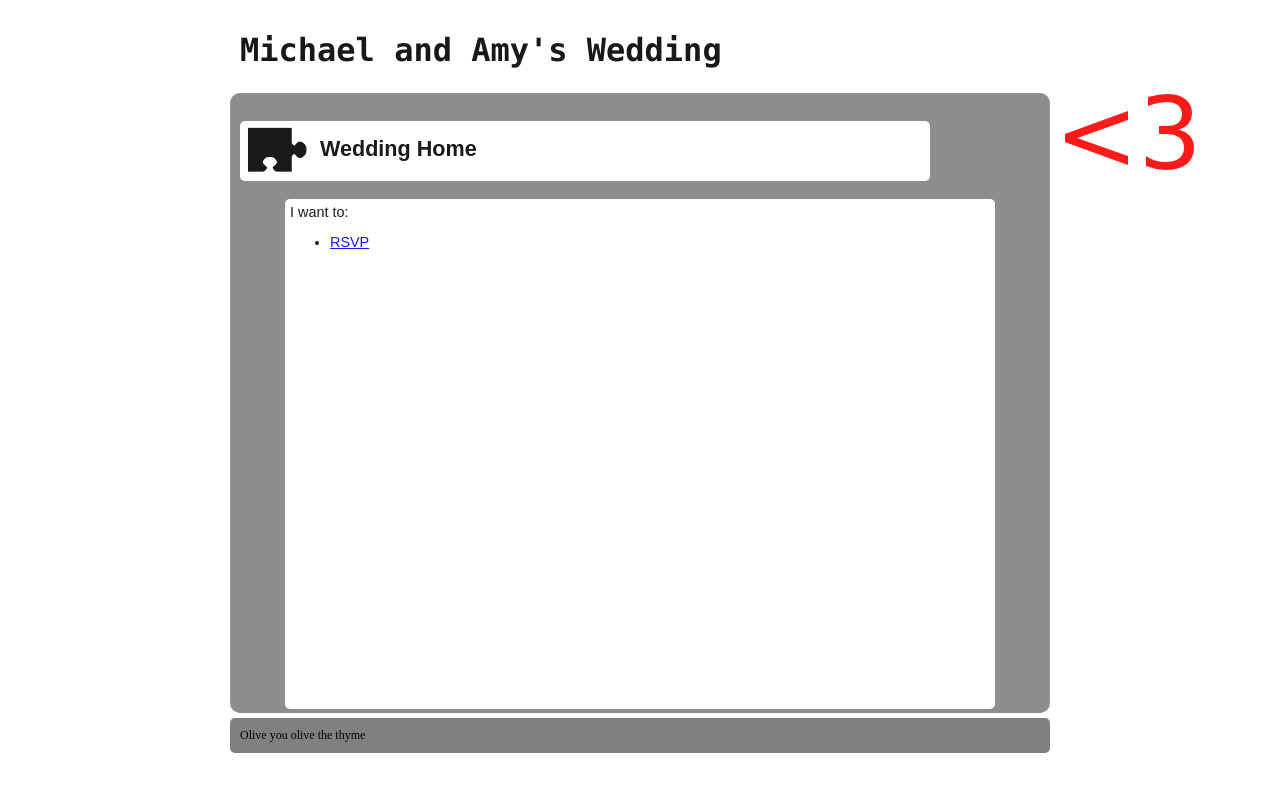
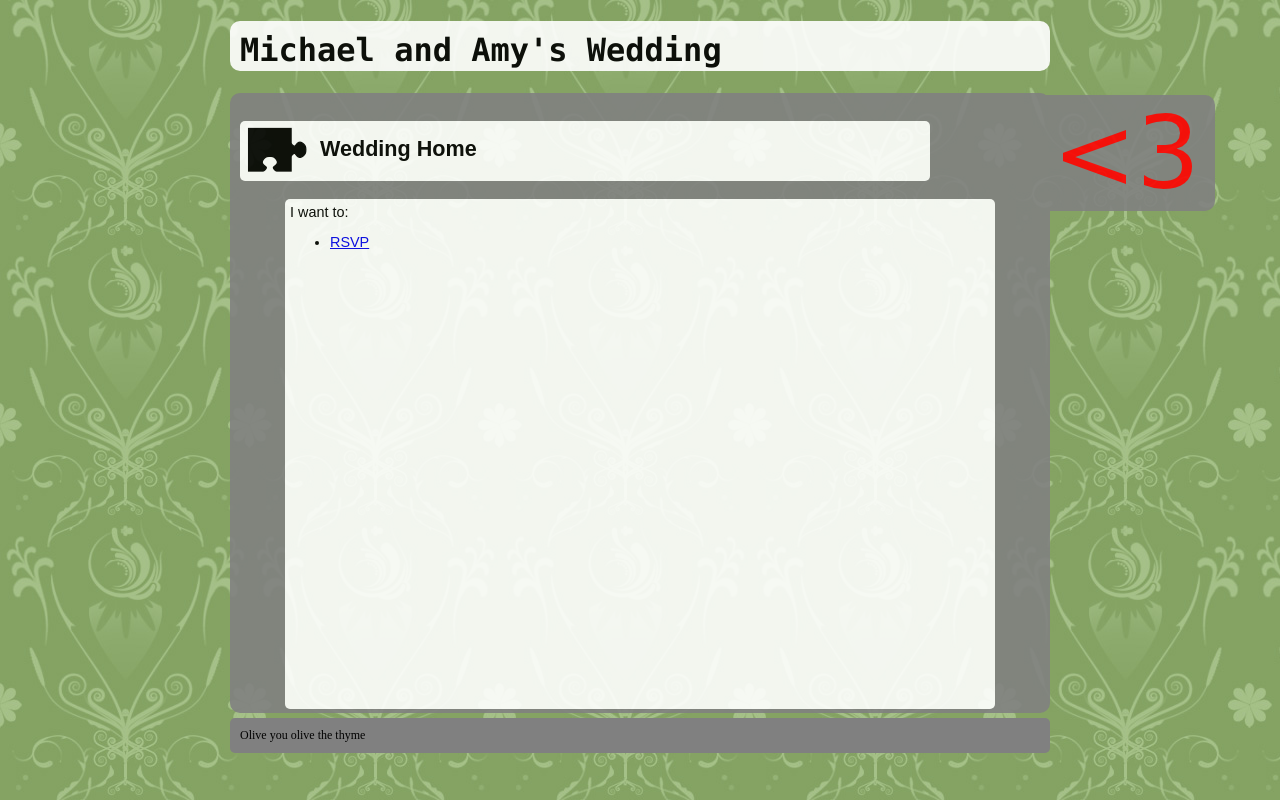
Before and after one commit to mfairchild365/wedding_rsvp, a PHP site: page /wedding/ in a window 1280 px wide. Run offline with PHP 8.4, Linux system fonts and the light colour scheme.

Commit message:
Add some background images and a background color to the <3

```diff
--- a/www/css/main.css
+++ b/www/css/main.css
@@ -1,18 +1,27 @@
 body {
     background-color: white;
+    background-image: url('../images/back-green3.jpg');
+}
+
+#heartcontainer {
+    top:95px;
+    position: fixed;
+    width: 975px;
+    height: 116px;
+    margin-left: auto;
+    margin-right: auto;
+    z-index: -1;
 }
 
 #heart {
-    top:75px;
-    position: fixed;
-    width: 975px;
+    background-color: grey;
     height: 116px;
     background-image: url('../images/heart.png');
     background-repeat: no-repeat;
     background-position: right top;
-    margin-left: auto;
-    margin-right: auto;
-    z-index: -1;
+    -webkit-border-radius: 10px;
+    -moz-border-radius: 10px;
+    border-radius: 10px;
 }
 
 #left, #middle. #right {
--- a/www/templates/default/Wedding/Controller.tpl.php
+++ b/www/templates/default/Wedding/Controller.tpl.php
@@ -11,7 +11,7 @@
     <h1><a href="<?php echo Wedding_Controller::$url?>" title="go to the home page">Michael and Amy's Wedding</a></h1>
 
     <div id='maincontent'>
-    <div id='heart'></div>
+    <div id='heartcontainer'><div id='heart'></div></div>
         <?php
         echo $savvy->render($context->actionable);
         ?>
```
Also changed, not shown: www/images/back-green1.jpg (added), www/images/back-green2.jpg (added), www/images/back-green3.jpg (added), www/images/heart.png.
